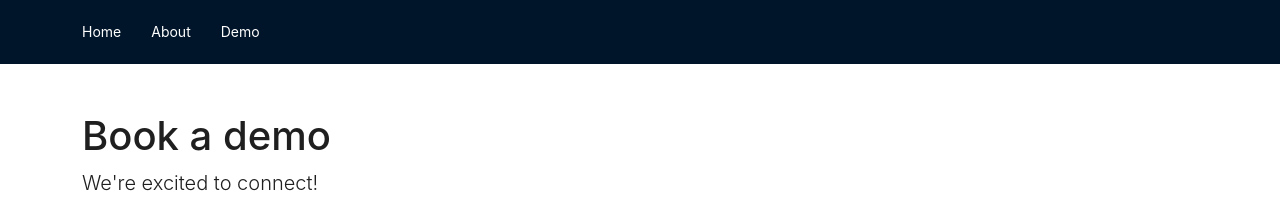
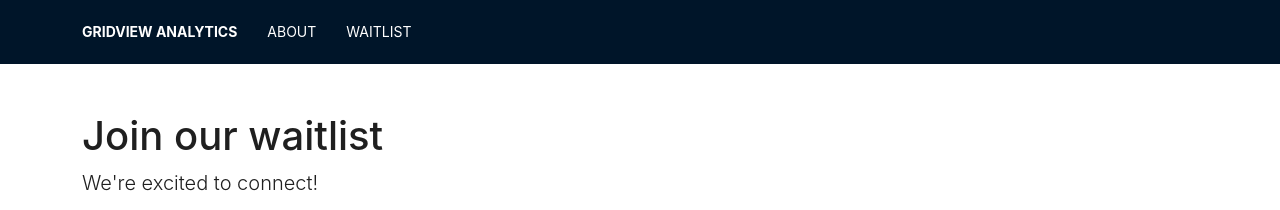
Before and after one commit to albertkim/gridview-analytics-web, a React (Create React App) app: page /demo in a window 1280 px wide. Shown: the top 210 px of the page. Built offline with nearby package versions, Linux system fonts and the light colour scheme.

Commit message:
Added name: Gridview analytics

```diff
--- a/public/index.html
+++ b/public/index.html
@@ -10,34 +10,11 @@
       content="City zoning, development, and political intelligence"
     />
     <link rel="apple-touch-icon" href="%PUBLIC_URL%/logo192.png" />
-    <!--
-      manifest.json provides metadata used when your web app is installed on a
-      user's mobile device or desktop. See https://developers.google.com/web/fundamentals/web-app-manifest/
-    -->
     <link rel="manifest" href="%PUBLIC_URL%/manifest.json" />
-    <!--
-      Notice the use of %PUBLIC_URL% in the tags above.
-      It will be replaced with the URL of the `public` folder during the build.
-      Only files inside the `public` folder can be referenced from the HTML.
-
-      Unlike "/favicon.ico" or "favicon.ico", "%PUBLIC_URL%/favicon.ico" will
-      work correctly both with client-side routing and a non-root public URL.
-      Learn how to configure a non-root public URL by running `npm run build`.
-    -->
-    <title>Gridview.io</title>
+    <title>Gridview Analytics</title>
   </head>
   <body>
     <noscript>You need to enable JavaScript to run this app.</noscript>
     <div id="root"></div>
-    <!--
-      This HTML file is a template.
-      If you open it directly in the browser, you will see an empty page.
-
-      You can add webfonts, meta tags, or analytics to this file.
-      The build step will place the bundled scripts into the <body> tag.
-
-      To begin the development, run `npm start` or `yarn start`.
-      To create a production bundle, use `npm run build` or `yarn build`.
-    -->
   </body>
 </html>
--- a/src/App.js
+++ b/src/App.js
@@ -22,9 +22,9 @@ function App() {
         }}>
 
           <div className='container'>
-            <Link className='text-white' to='/' style={{marginRight: 30}}>Home</Link>
-            <Link className='text-white' to='/about' style={{marginRight: 30}}>About</Link>
-            <Link className='text-white' to='/demo'>Demo</Link>
+            <Link className='fw-bold text-white' to='/' style={{marginRight: 30}}>GRIDVIEW ANALYTICS</Link>
+            <Link className='text-white' to='/about' style={{marginRight: 30}}>ABOUT</Link>
+            <Link className='text-white' to='/demo'>WAITLIST</Link>
           </div>
 
         </Header>
--- a/src/pages/AboutPage.js
+++ b/src/pages/AboutPage.js
@@ -40,7 +40,7 @@ export function AboutPage() {
         <div className='row'>
           <div className='col-md-8'>
             <h1 className='fw-bold mb-4'>We serve the visionaries</h1>
-            <p className='lead mb-4'>Not everyone can imagine what a city could be in the future. People might call you crazy. But we need visionaries, those who can invest and build.</p>
+            <p className='lead mb-4'>Not everyone can imagine what a city could be in the future. People might call you crazy. But we need visionaries, those who can invest and build. Gridview Analytics provides the tools they need to move ahead with confidence.</p>
           </div>
         </div>
       </div>
@@ -68,7 +68,7 @@ export function AboutPage() {
               <div>
                 <Link to='/demo'>
                   <Button className='mr-4' type='primary' size='large'>
-                    Book a demo
+                    Join the waitlist
                   </Button>
                 </Link>
               </div>
--- a/src/pages/DemoPage.js
+++ b/src/pages/DemoPage.js
@@ -3,7 +3,7 @@ export function DemoPage() {
   return (
     <div className='container my-5'>
 
-      <h1>Book a demo</h1>
+      <h1>Join our waitlist</h1>
       <p className='lead mb-4'>We're excited to connect!</p>
 
       <iframe
--- a/src/pages/HomePage.js
+++ b/src/pages/HomePage.js
@@ -19,11 +19,11 @@ export function HomePage() {
           <div className='row'>
             <div className='col-md-8 mx-auto'>
               <h1 className='display-4 fw-bold mb-4'>The competitive edge you need for your real estate investments</h1>
-              <p className='lead mb-4'>Track zoning changes, understand municipal capital projects, and master your city politics across your entire North American city portfolio.</p>
+              <p className='lead mb-4'>Gridview Analytics helps track zoning changes, understand municipal capital projects, and master your city politics across your entire North American city portfolio.</p>
               <div>
                 <Link to='/demo'>
                   <Button className='mr-4' type='primary' size='large' style={{ marginRight: 15 }}>
-                    Book a demo
+                    Join the waitlist
                   </Button>
                 </Link>
                 <Link to='/about'>
@@ -170,7 +170,8 @@ export function HomePage() {
           <div className='col-md-6'>
             <h2>Understand municipal politics like never before</h2>
             <br />
-            <p className='lead'>City politics are obsure, hard to understand, and different for every city. Our platform simplifies all happenings as they relate to real estate and zoning and filters out the noise.</p>
+            <p className='lead'>City politics are obsure, hard to understand, and different for every city. Gridview Analytics simplifies all happenings as they relate to real estate and zoning and filters out the noise.</p>
+            <p className='lead'>Look up political discussions based on zone/address, and stay in tune with sentiment from both politicians and the public. Get the intelligence you need to protect your investments.</p>
           </div>
           <div className='col-md-6'>
 
@@ -357,7 +358,7 @@ export function HomePage() {
               <div>
                 <Link to='/demo'>
                   <Button className='mr-4' type='primary' size='large'>
-                    Book a demo
+                    Join the waitlist
                   </Button>
                 </Link>
               </div>
```
